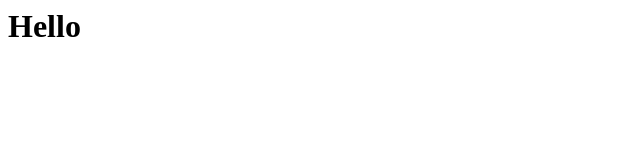
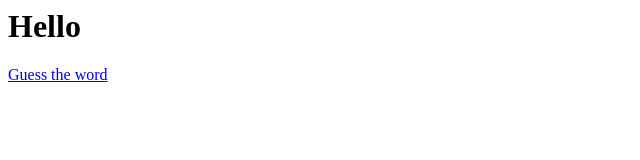
Before and after one commit to celestine-preetham/celestine-preetham.github.io, a plain HTML site: page index.html in a window 1280 px wide. Shown: the whole page, without its empty margins (0-640 px from the left). Drawn offline with Linux system fonts and the light colour scheme.

Commit message:
Update index.html

```diff
--- a/index.html
+++ b/index.html
@@ -1 +1,2 @@
 <h1>Hello</h1>
+<a href="guess_the_word/index.html">Guess the word</a>
```
